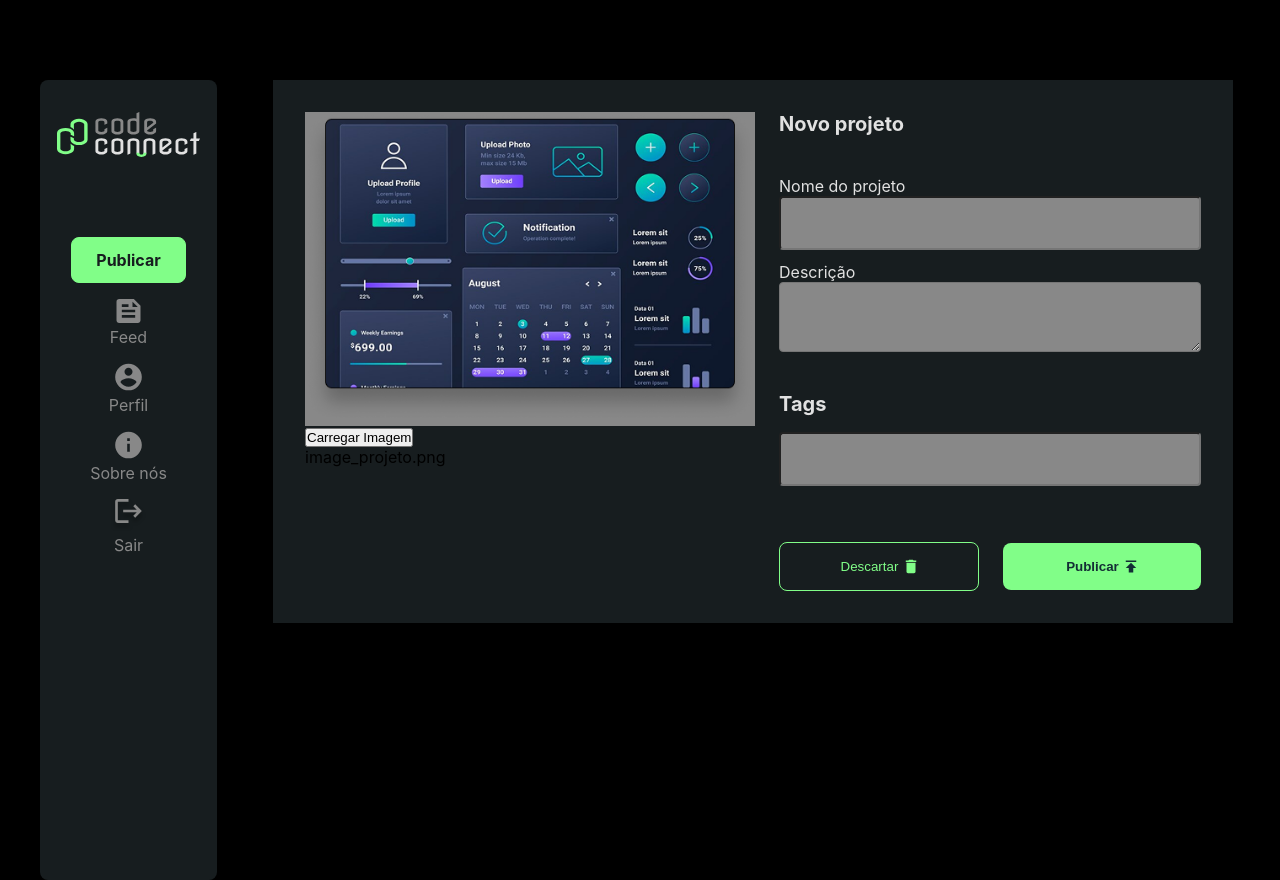
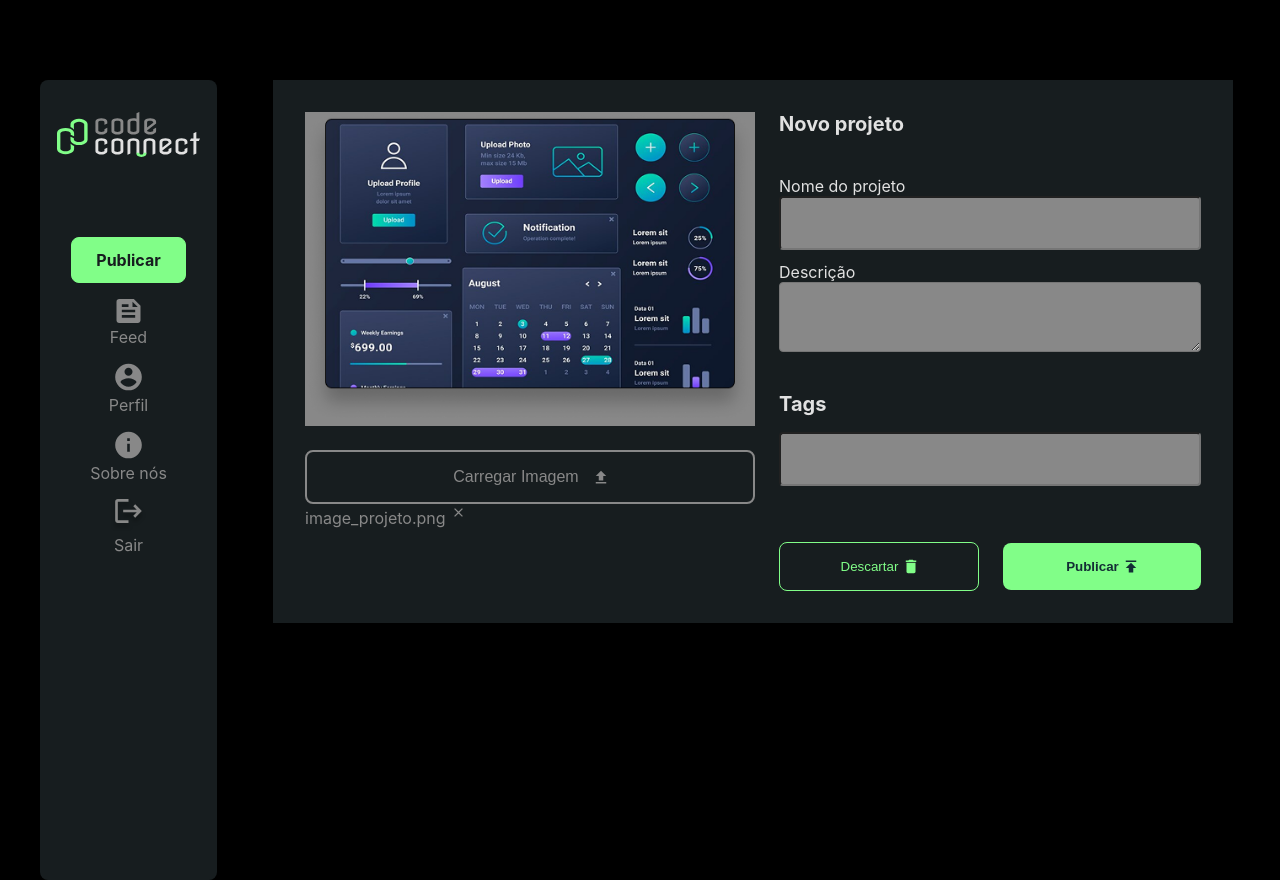
Before and after one commit to danielcoosta1/2codeconnect, a React (Vite) app: page /publicar in a window 1280 px wide. Built offline with nearby package versions, Linux system fonts and the light colour scheme.

Commit message:
Finalizando a estilização do ContainerEsquerdo da página Publicar

```diff
--- a/src/pages/Publicar/index.jsx
+++ b/src/pages/Publicar/index.jsx
@@ -1,9 +1,10 @@
 import ContainerMain from "../../components/ContainerMain";
 
 import {
-    BotaoDescartar,
+  BotaoDescartar,
   BotaoPublicar,
   ContainerBotoes,
+  ContainerBtInfo,
   ContainerDireito,
   ContainerEsquerdo,
   ContainerImgUpload,
@@ -19,8 +20,13 @@ import {
 } from "./styles";
 
 import imgDefault from "./assets/img-default-upload.png";
+
+//ICONES
 import iconeTrash from "./assets/icones/trash.svg";
 import arrowForward from "./assets/icones/arrow_forward.svg";
+import arrowUpload from "./assets/icones/arrow_upload.svg";
+import iconeClose from "./assets/icones/close.svg"
+
 const Publicar = () => {
   return (
     <ContainerMain>
@@ -29,11 +35,16 @@ const Publicar = () => {
           <ContainerImgUpload>
             <ImgUpload src={imgDefault} />
           </ContainerImgUpload>
-          <UploadButton>Carregar Imagem</UploadButton>
-          <ContainerInfoImgUpload>
-            <p>image_projeto.png</p>
-            <img />
-          </ContainerInfoImgUpload>
+          <ContainerBtInfo>
+            <UploadButton>
+              <p>Carregar Imagem</p>
+              <img src={arrowUpload} />
+            </UploadButton>
+            <ContainerInfoImgUpload>
+              <p>image_projeto.png</p>
+              <img src={iconeClose} />
+            </ContainerInfoImgUpload>
+          </ContainerBtInfo>
         </ContainerEsquerdo>
         <ContainerDireito>
           <h2>Novo projeto</h2>
@@ -55,11 +66,14 @@ const Publicar = () => {
           <ContainerBotoes>
             <BotaoDescartar>
               <p>Descartar</p>
-              <img src={iconeTrash} alt="ícone de lixeira"/>
+              <img src={iconeTrash} alt="ícone de lixeira" />
             </BotaoDescartar>
             <BotaoPublicar>
               <p>Publicar</p>
-              <img src={arrowForward} alt="ícone de carregamento(flesha para cima)" />
+              <img
+                src={arrowForward}
+                alt="ícone de carregamento(flesha para cima)"
+              />
             </BotaoPublicar>
           </ContainerBotoes>
         </ContainerDireito>
--- a/src/pages/Publicar/styles.js
+++ b/src/pages/Publicar/styles.js
@@ -14,7 +14,18 @@ export const ContainerMainPublicar = styled.section`
   }
 `;
 
-export const ContainerEsquerdo = styled.div``;
+export const ContainerEsquerdo = styled.div`
+  display: flex;
+  flex-direction: column;
+  gap: 1.5rem;
+`;
+
+export const ContainerBtInfo = styled.div`
+  display: flex;
+  flex-direction: column;
+  gap: 0.25rem;
+  color: #888888;
+`;
 
 export const ContainerImgUpload = styled.div`
   background-color: #888888;
@@ -24,9 +35,27 @@ export const ImgUpload = styled.img`
   width: 450px;
 `;
 
-export const UploadButton = styled.button``;
+export const UploadButton = styled.button`
+  display: flex;
+  align-items: center;
+  justify-content: center;
+  gap: 1em;
+  font-size: 1rem;
+  color: #888888;
+  padding: 1em 1.5em;
+  background-color: transparent;
+  border: 2px solid #888888;
+  border-radius: 8px;
+`;
 
-export const ContainerInfoImgUpload = styled.div``;
+export const ContainerInfoImgUpload = styled.div`
+  display: flex;
+  gap: 0.5em;
+
+  img {
+    margin-bottom: 1em;
+  }
+`;
 
 export const ContainerDireito = styled.section`
   width: 50%;
@@ -112,7 +141,7 @@ export const BotaoDescartar = styled.button`
 `;
 
 export const BotaoPublicar = styled.button`
-width: 100%;
+  width: 100%;
   display: flex;
   align-items: center;
   justify-content: center;
```
Also changed, not shown: src/pages/Publicar/assets/icones/arrow_upload.svg (added), src/pages/Publicar/assets/icones/close.svg (added).
